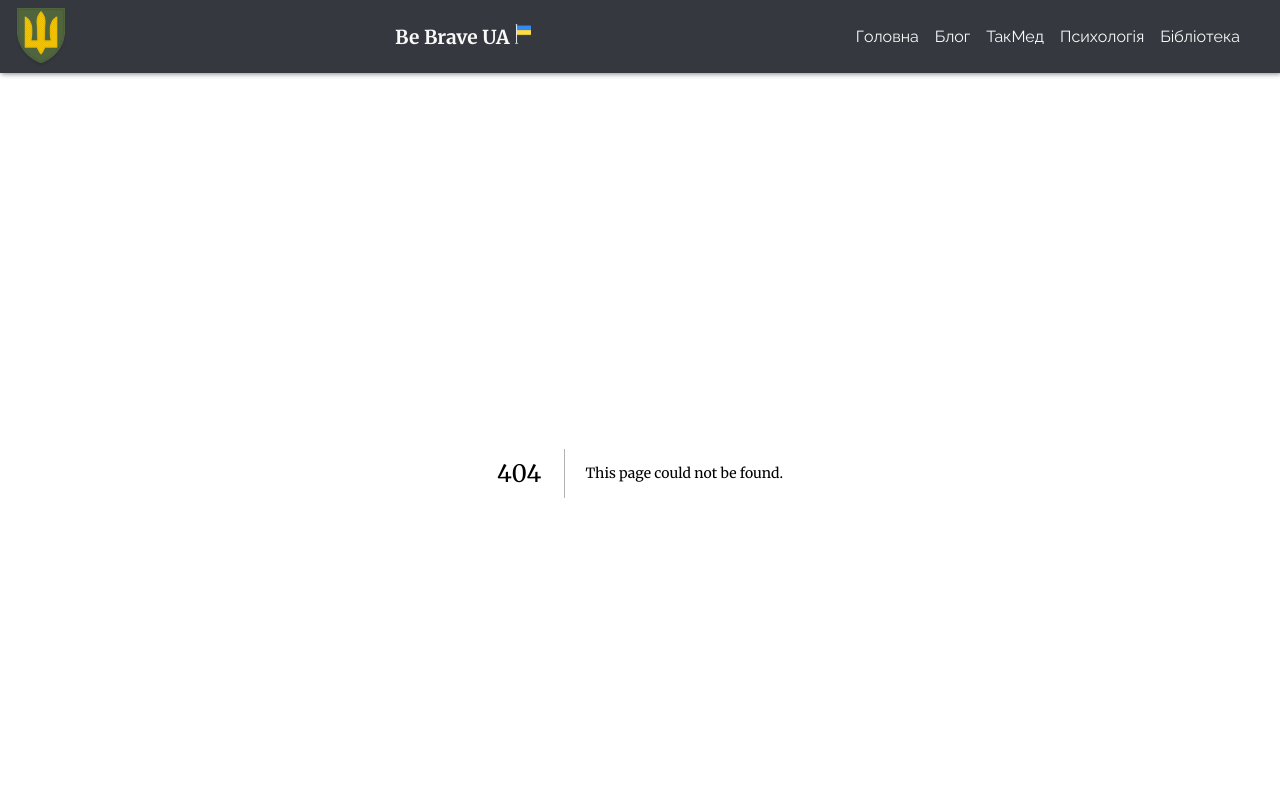
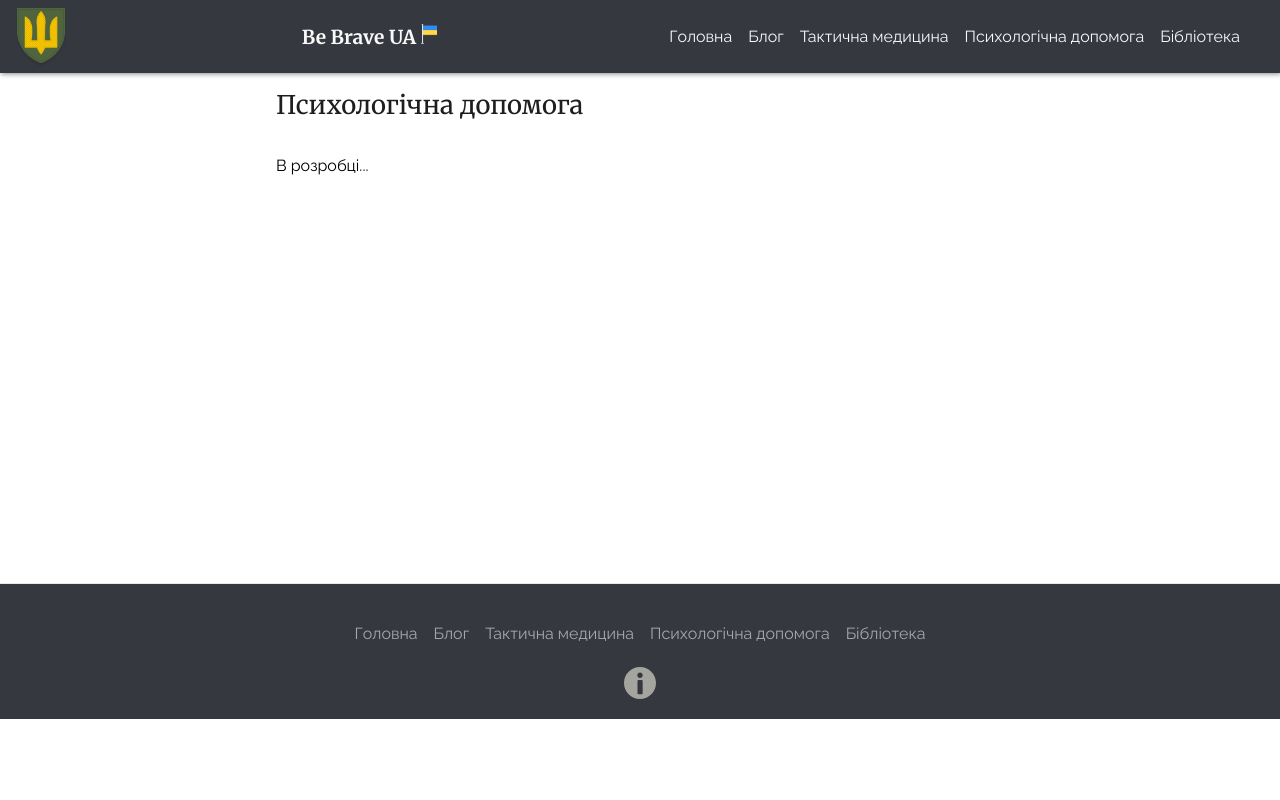
Before and after one commit to art-ste-web/be-brave-ua-blog-next-js, a Next.js app: page /psyholog in a window 1280 px wide. Before the commit this address had no page. Shown: the top 800 px of the page. Built offline with nearby package versions, Linux system fonts and the light colour scheme.

Commit message:
add pages: psy, takmed

```diff
--- a/components/Footer.js
+++ b/components/Footer.js
@@ -17,8 +17,8 @@ function Footer(props) {
               <ul className="footer-menu">
                   <li><Link href='/'>Головна</Link></li>
                   <li><Link href="/blog">Блог</Link></li>
-                  <li><Link href="#">ТакМед</Link> </li>
-                  <li><Link href="#">Психологія</Link></li>
+                  <li><Link href="/takmed">Тактична медицина</Link> </li>
+                  <li><Link href="/psyholog">Психологічна допомога</Link></li>
                   <li><Link href="/biblioteka">Бібліотека</Link></li>
               </ul>
                       <div className="infoBtn" onClick={showTxt}>
--- a/components/Header.js
+++ b/components/Header.js
@@ -31,8 +31,8 @@ export default function Header() {
               <ul className="menu">
                   <li><Link href='/'>Головна</Link></li>
                   <li><Link href="/blog">Блог</Link></li>
-                  <li><Link href="#">ТакМед</Link> </li>
-                  <li><Link href="#">Психологія</Link></li>
+                  <li><Link href="/takmed">Тактична медицина</Link> </li>
+                  <li><Link href="/psyholog">Психологічна допомога</Link></li>
                   <li><Link href="/biblioteka">Бібліотека</Link></li>
               </ul>
           </nav>
--- a/pages/index.js
+++ b/pages/index.js
@@ -23,7 +23,7 @@ const categoryData = [
     cardTitle: 'Психологічна допомога',
     cardDesc: 'Поради психологів, контакти допомоги',
     cardBg: '/images/categories/psy.jpg',
-    cardLink: '/psyhologiya'
+    cardLink: '/psyholog'
   },
   {
     cardTitle: 'Військова бібліотека',
--- /dev/null
+++ b/pages/psyholog/index.js
@@ -0,0 +1,25 @@
+import Head from "next/head"
+
+export default function Psyholog() {
+  return (
+    <div>
+        <Head>
+          <title>Психологічна допомога</title>
+          <meta name="description" content="Generated by create next app" />
+          <link rel="icon" href="/favicon.ico" />
+        </Head>
+
+        <div className='container'>
+          <h1 className='page-header'>Психологічна допомога</h1>
+          <div className='cards-grid'>
+
+            <p className="temp-text">В розробці...</p>
+
+            {/* {books.map((book, index) => (
+              <BookCard key={index} book={book} />
+            ))} */}
+          </div>
+        </div>
+      </div>
+  )
+}
--- a/styles/globals.css
+++ b/styles/globals.css
@@ -36,6 +36,11 @@ img {
 
 h1, h2, h3, h4 {
   font-family: 'Merriweather', serif;
+}
+
+.temp-text {
+  min-height: 50vh;
+
 }
 
 /*---------------GLOBALS------------------*/
```
Also changed, not shown: pages/takmed/index.js (added, +25 -0 lines).
